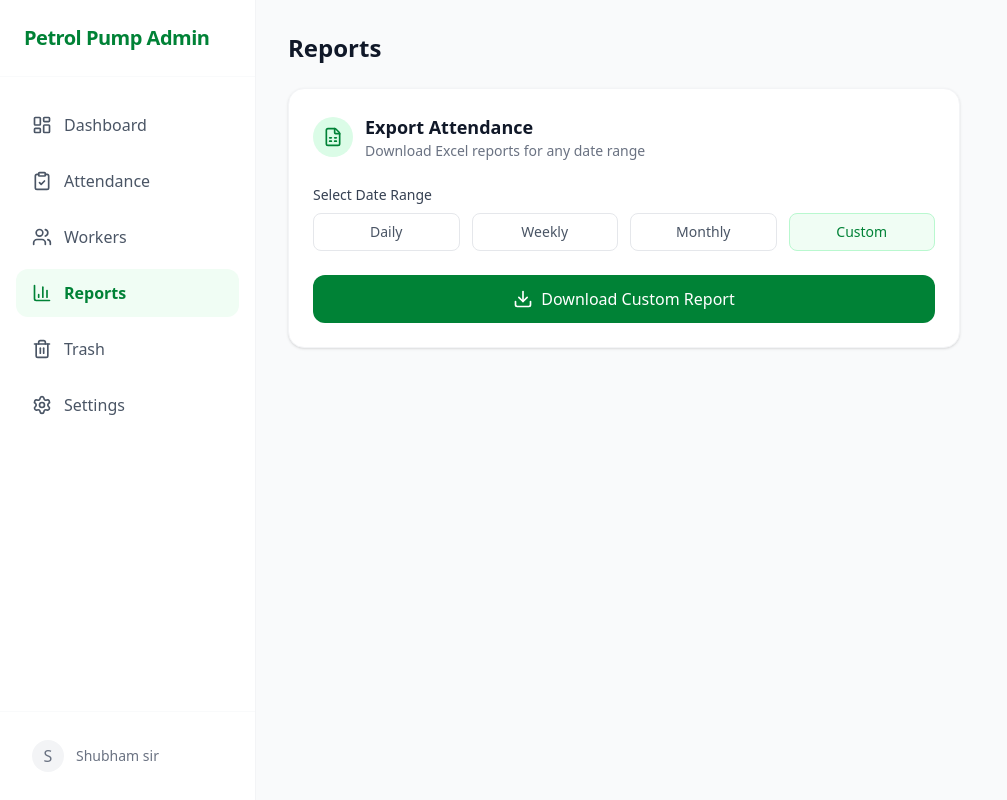
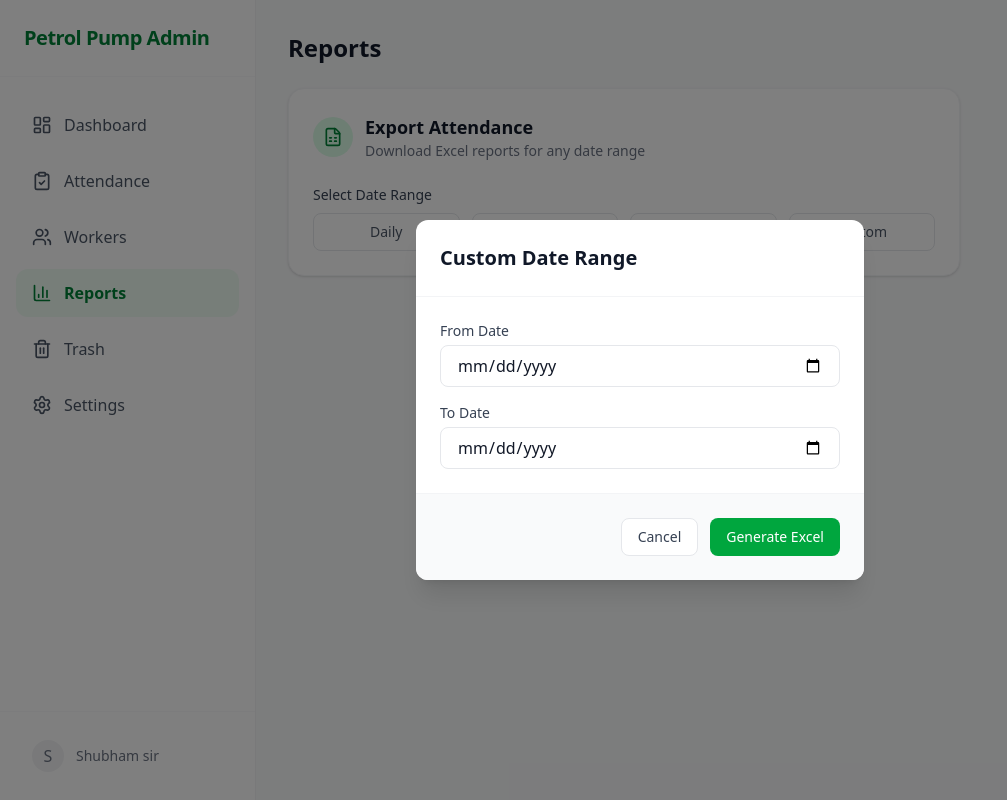
Before and after one commit to Ved2151H/PetrolPumpAttendance, a Next.js app: page /reports in a window 1280 px wide. Both pictures are taken after a click on the button "Custom". Shown: the whole page, without its empty margins (0-1007 px from the left). Built offline with nearby package versions, Linux system fonts and the light colour scheme.

Commit message:
fix: implement custom date range modal for reports export

```diff
--- a/src/app/(dashboard)/reports/page.tsx
+++ b/src/app/(dashboard)/reports/page.tsx
@@ -7,9 +7,15 @@ import { subDays } from "date-fns";
 export default function ReportsPage() {
   const [dateRange, setDateRange] = useState("Daily");
   const [isGenerating, setIsGenerating] = useState(false);
+  const [customStart, setCustomStart] = useState("");
+  const [customEnd, setCustomEnd] = useState("");
+  const [validationError, setValidationError] = useState("");
+  const [isCustomModalOpen, setIsCustomModalOpen] = useState(false);
 
   const handleDownload = async () => {
+    setValidationError("");
     setIsGenerating(true);
+
     try {
       let startD = new Date();
       let endD = new Date();
@@ -18,6 +24,21 @@ export default function ReportsPage() {
         startD = subDays(endD, 7);
       } else if (dateRange === "Monthly") {
         startD = subDays(endD, 30);
+      } else if (dateRange === "Custom") {
+        if (!customStart || !customEnd) {
+          setValidationError("Both From Date and To Date are required.");
+          setIsGenerating(false);
+          return;
+        }
+
+        startD = new Date(customStart);
+        endD = new Date(customEnd);
+
+        if (startD > endD) {
+          setValidationError("From Date cannot be after To Date.");
+          setIsGenerating(false);
+          return;
+        }
       }
 
       const startIso = startD.toISOString();
@@ -38,6 +59,10 @@ export default function ReportsPage() {
       a.click();
       window.URL.revokeObjectURL(url);
       a.remove();
+
+      if (dateRange === "Custom") {
+        setIsCustomModalOpen(false);
+      }
     } catch (error) {
       console.error(error);
       alert("Failed to download report");
@@ -70,9 +95,15 @@ export default function ReportsPage() {
               {["Daily", "Weekly", "Monthly", "Custom"].map((range) => (
                 <button
                   key={range}
-                  onClick={() => setDateRange(range)}
+                  onClick={() => {
+                    setDateRange(range);
+                    if (range === "Custom") {
+                      setIsCustomModalOpen(true);
+                      setValidationError("");
+                    }
+                  }}
                   className={`py-2 px-4 rounded-lg text-sm font-medium transition-colors border ${
-                    dateRange === range
+                    dateRange === range && !isCustomModalOpen
                       ? "bg-green-50 border-green-200 text-green-700"
                       : "bg-white border-gray-200 text-gray-600 hover:bg-gray-50"
                   }`}
@@ -83,6 +114,7 @@ export default function ReportsPage() {
             </div>
           </div>
 
+          {dateRange !== "Custom" && (
             <button
               onClick={handleDownload}
               disabled={isGenerating}
@@ -91,8 +123,68 @@ export default function ReportsPage() {
               <Download className="w-5 h-5" />
               {isGenerating ? "Generating Report..." : `Download ${dateRange} Report`}
             </button>
+          )}
+        </div>
+      </div>
+
+      {isCustomModalOpen && (
+        <div className="fixed inset-0 bg-black/50 flex items-center justify-center z-50 p-4">
+          <div className="bg-white rounded-xl shadow-xl w-full max-w-md overflow-hidden">
+            <div className="p-6 border-b border-gray-100">
+              <h2 className="text-xl font-bold text-gray-900">Custom Date Range</h2>
+            </div>
+
+            <div className="p-6 space-y-4">
+              {validationError && (
+                <div className="p-3 rounded-lg text-sm font-medium bg-red-50 text-red-700">
+                  {validationError}
+                </div>
+              )}
+
+              <div>
+                <label className="block text-sm font-medium text-gray-700 mb-1">From Date</label>
+                <input
+                  type="date"
+                  value={customStart}
+                  onChange={(e) => setCustomStart(e.target.value)}
+                  className="w-full px-4 py-2 rounded-lg border border-gray-200 focus:outline-none focus:ring-2 focus:ring-green-500"
+                />
+              </div>
+
+              <div>
+                <label className="block text-sm font-medium text-gray-700 mb-1">To Date</label>
+                <input
+                  type="date"
+                  value={customEnd}
+                  onChange={(e) => setCustomEnd(e.target.value)}
+                  className="w-full px-4 py-2 rounded-lg border border-gray-200 focus:outline-none focus:ring-2 focus:ring-green-500"
+                />
+              </div>
+            </div>
+
+            <div className="p-6 border-t border-gray-100 bg-gray-50 flex justify-end gap-3">
+              <button
+                onClick={() => {
+                  setIsCustomModalOpen(false);
+                  setDateRange("Daily"); // Revert if cancelled
+                }}
+                disabled={isGenerating}
+                className="px-4 py-2 rounded-lg text-sm font-medium border border-gray-200 text-gray-700 bg-white hover:bg-gray-100 transition-colors disabled:opacity-70"
+              >
+                Cancel
+              </button>
+              <button
+                onClick={handleDownload}
+                disabled={isGenerating}
+                className="px-4 py-2 rounded-lg text-sm font-medium bg-green-600 text-white hover:bg-green-700 transition-colors disabled:opacity-70 flex items-center gap-2"
+              >
+                {isGenerating && <Download className="w-4 h-4 animate-bounce" />}
+                {isGenerating ? "Generating..." : "Generate Excel"}
+              </button>
             </div>
           </div>
         </div>
+      )}
+    </div>
   );
 }
```
Lines whose indentation alone changed are shown as unchanged.
